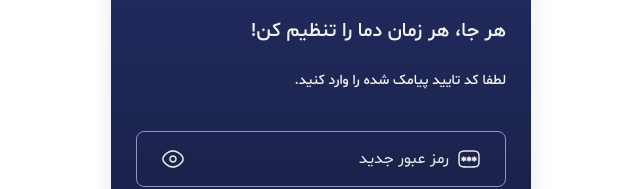
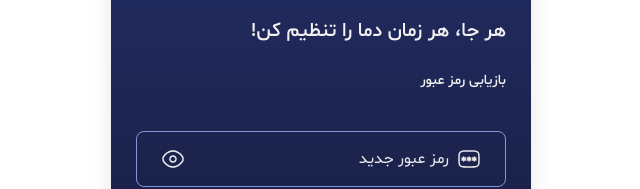
Before and after one commit to nimash79/Macol, a React (Vite) app: page /reset-password in a window 1280 px wide. Shown: the part 188-377 px from the top of the page, without its empty margins (399-1039 px from the left). Built offline with nearby package versions, Linux system fonts and the light colour scheme; no server answers.

Commit message:
refactor: 💡 change title of reset password page

```diff
--- a/src/pages/authentication/ResetPasswordPage.jsx
+++ b/src/pages/authentication/ResetPasswordPage.jsx
@@ -60,7 +60,7 @@ const ResetPasswordPage = () => {
       <div className="login">
         <div className="header">هر جا، هر زمان دما را تنظیم کن!</div>
         <div className="title" style={{ fontSize: 14 }}>
-          لطفا کد تایید پیامک شده را وارد کنید.
+          بازیابی رمز عبور
         </div>
         <CustomPasswordInput placeholder="رمز عبور جدید" ref={passwordRef} containerStyle={{ marginTop: 40, marginBottom: 32 }} />
         <CustomPasswordInput placeholder="تکرار رمز عبور" ref={confirmPasswordRef} containerStyle={{ marginTop: 40, marginBottom: 32 }} />
```
